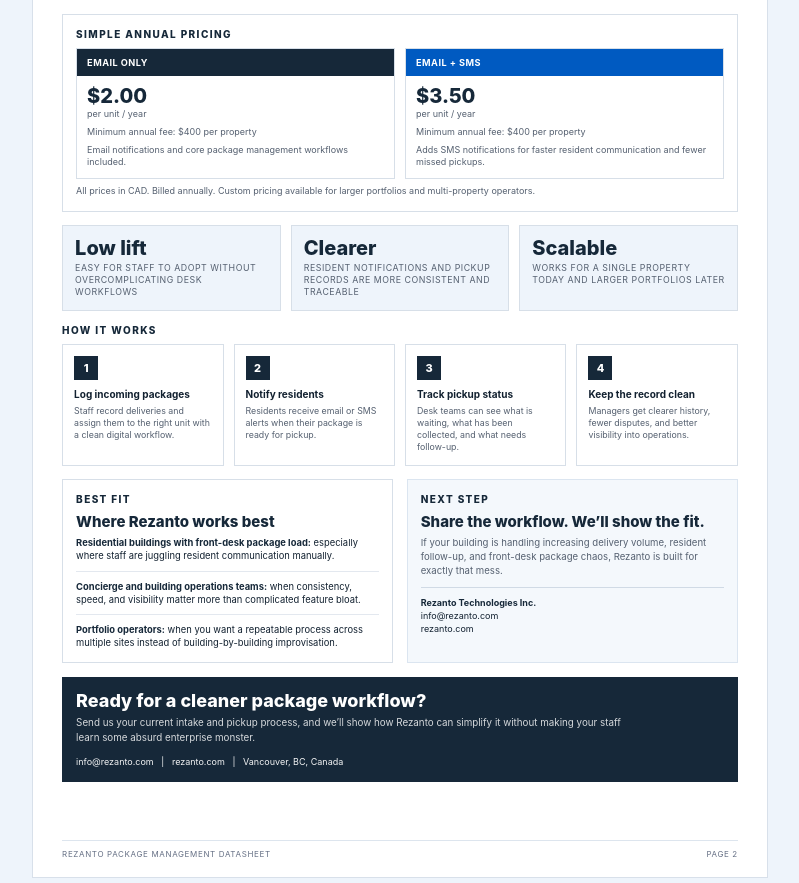
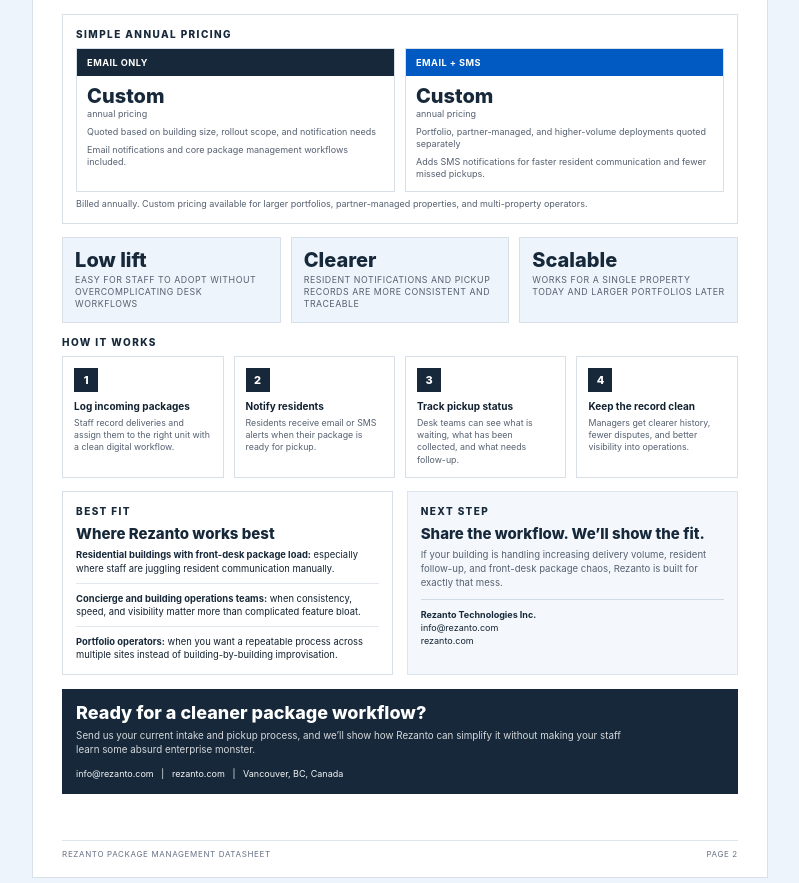
Before and after one commit to reznto/rezanto.github.io, a plain HTML site: page rezanto-brochure.html in a window 1280 px wide. Shown: the part 1194-2077 px from the top of the page, without its empty margins (240-1039 px from the left). Drawn offline with Linux system fonts and the light colour scheme.

Commit message:
Align brochure with custom pricing messaging

```diff
--- a/rezanto-brochure.html
+++ b/rezanto-brochure.html
@@ -681,23 +681,23 @@
                         <div class="plan email">
                             <div class="plan-head">Email Only</div>
                             <div class="plan-body">
-                                <div class="price">$2.00</div>
-                                <div class="unit">per unit / year</div>
-                                <div class="minimum">Minimum annual fee: $400 per property</div>
+                                <div class="price">Custom</div>
+                                <div class="unit">annual pricing</div>
+                                <div class="minimum">Quoted based on building size, rollout scope, and notification needs</div>
                                 <div class="plan-copy">Email notifications and core package management workflows included.</div>
                             </div>
                         </div>
                         <div class="plan sms">
                             <div class="plan-head">Email + SMS</div>
                             <div class="plan-body">
-                                <div class="price">$3.50</div>
-                                <div class="unit">per unit / year</div>
-                                <div class="minimum">Minimum annual fee: $400 per property</div>
+                                <div class="price">Custom</div>
+                                <div class="unit">annual pricing</div>
+                                <div class="minimum">Portfolio, partner-managed, and higher-volume deployments quoted separately</div>
                                 <div class="plan-copy">Adds SMS notifications for faster resident communication and fewer missed pickups.</div>
                             </div>
                         </div>
                     </div>
-                    <div class="pricing-notes">All prices in CAD. Billed annually. Custom pricing available for larger portfolios and multi-property operators.</div>
+                    <div class="pricing-notes">Billed annually. Custom pricing available for larger portfolios, partner-managed properties, and multi-property operators.</div>
                 </div>
 
                 <div class="highlight-grid">
```
Also changed, not shown: 1 other file.
